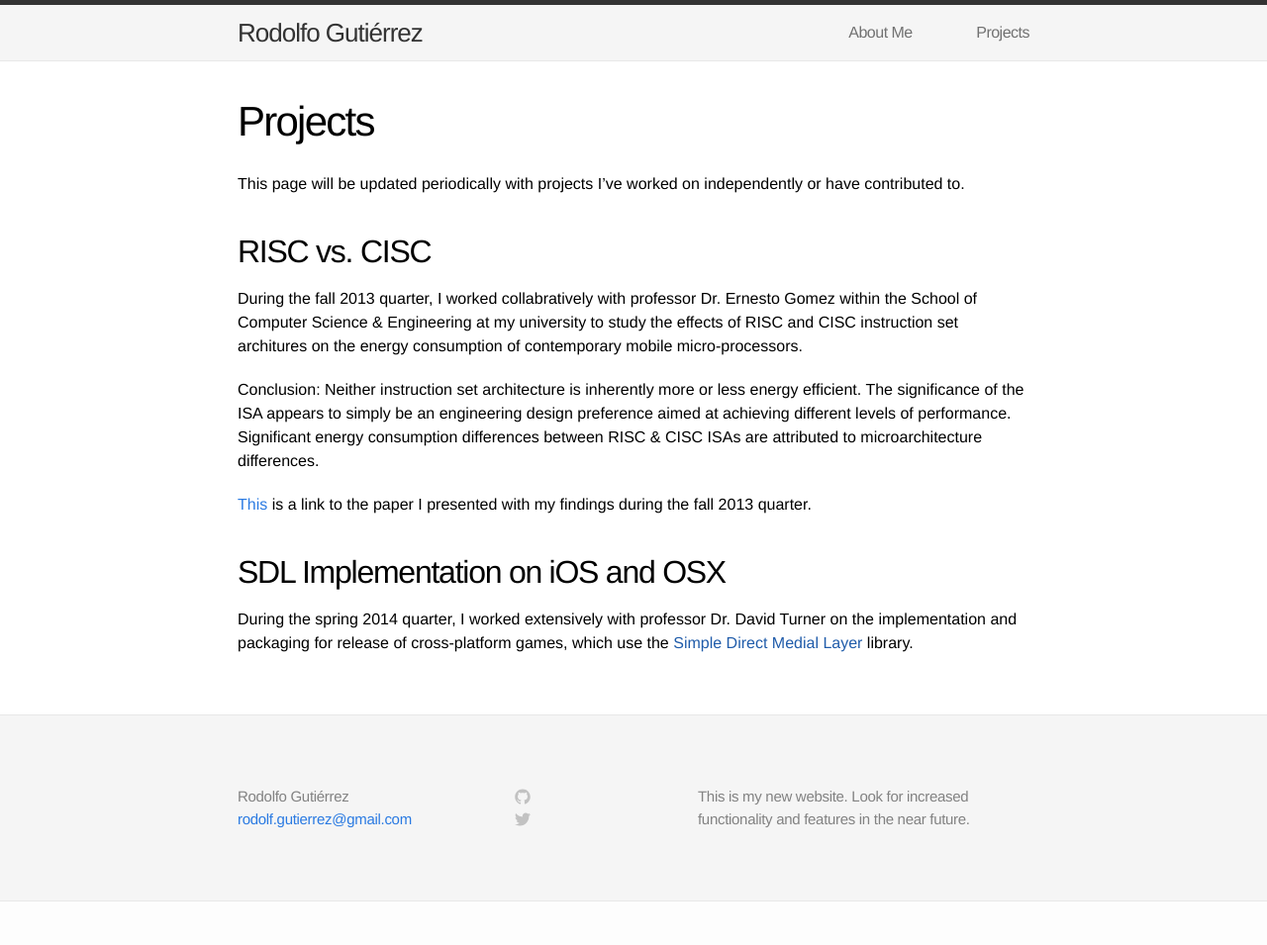
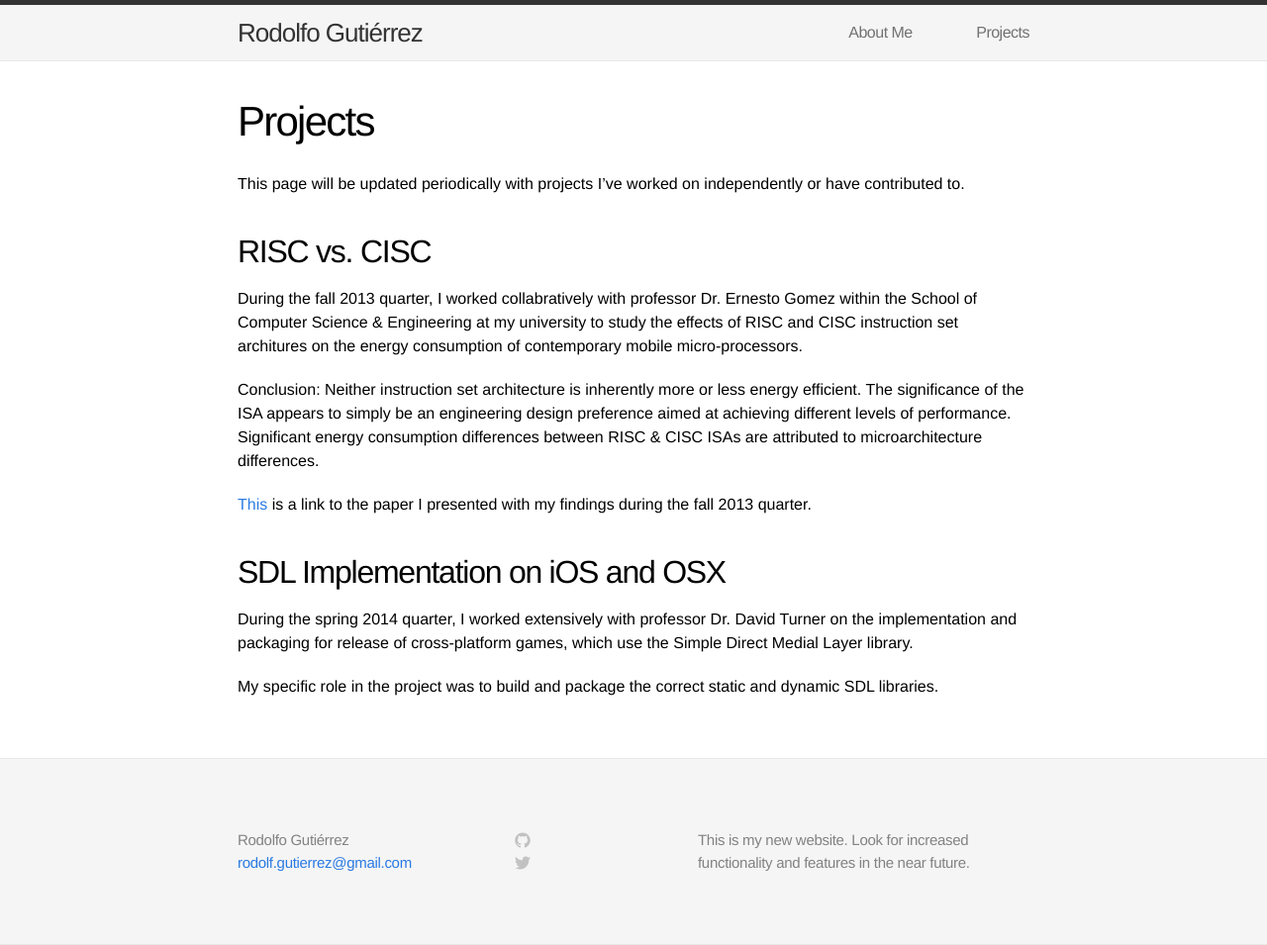
Before and after one commit to gutzrodolfo/arwedding.love, a Jekyll site: the page built from projects.md, in a window 1280 px wide. Shown: the whole page at 99% size. Built offline with Jekyll 4.4.1, drawn with Linux system fonts in a browser that asks for light colours; before the commit the page ends 911 px from its top, so only the background shows below that.

Commit message:
changes to projects page

```diff
--- a/projects.md
+++ b/projects.md
@@ -17,4 +17,6 @@ ISA appears to simply be an engineering design preference aimed at achieving dif
 
 <h2> SDL Implementation on iOS and OSX </h2>
 
-During the spring 2014 quarter, I worked extensively with professor Dr. David Turner on the implementation and packaging for release of cross-platform games, which use the [Simple Direct Medial Layer]({{ site.sdl }}) library.
+During the spring 2014 quarter, I worked extensively with professor Dr. David Turner on the implementation and packaging for release of cross-platform games, which use the Simple Direct Medial Layer library.
+
+My specific role in the project was to build and package the correct static and dynamic SDL libraries.
```
